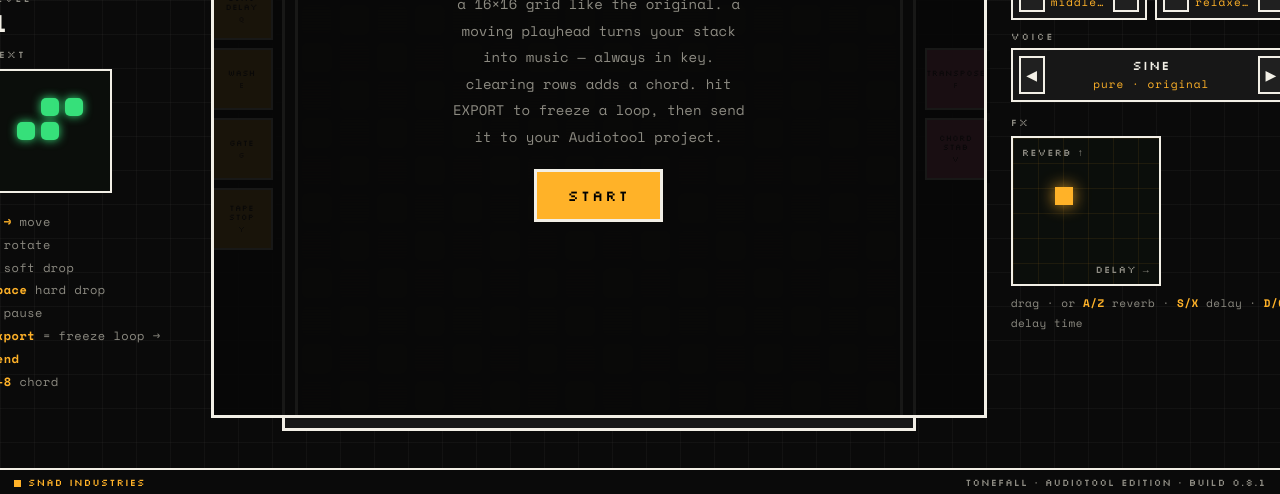
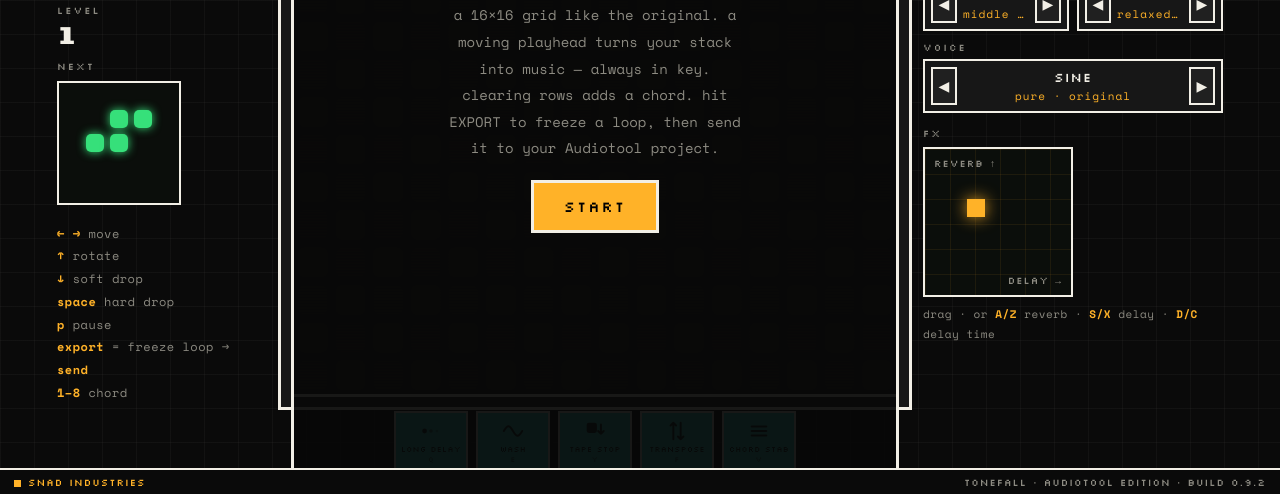
Before and after one commit to SnadBreugen/tonefall-audiotool, a website built with Vite: page index.html in a window 1280 px wide. Shown: the part 306-800 px from the top of the page. Built offline with nearby package versions, Linux system fonts and the light colour scheme; what @audiotool/nexus would draw is missing.

Commit message:
build 0.9.2 – fix note·out label overlap

```diff
--- a/game.js
+++ b/game.js
@@ -220,14 +220,6 @@
     fb.linearRampToValueAtTime(Math.min(0.85, fxX*0.82+0.4), t+0.5);
     fb.linearRampToValueAtTime(fxX*0.82, t+4.0);
   }
-  // GATE / STUTTER (g): chop the master in 16th-note steps for ~1 bar
-  function gestureGate(){ ensureAudio(); if(!AC) return;
-    const t=AC.currentTime, step=Math.max(0.05,(stepMs/1000)), steps=16, mg=master.gain, lvl=0.62;
-    mg.cancelScheduledValues(t);
-    for(let i=0;i<steps;i++){ const tt=t+i*step;
-      mg.setValueAtTime(lvl, tt); mg.setValueAtTime(0.0, tt+step*0.5); }
-    mg.setValueAtTime(lvl, t+steps*step);
-  }
   // TAPE-STOP (y): power-down brake — muffle + dip, then snap back
   function gestureTapeStop(){ ensureAudio(); if(!AC) return;
     const t=AC.currentTime, f=sweepLP.frequency, mg=master.gain, lvl=0.62;
@@ -261,7 +253,7 @@
     q:['↯ long delay',gestureDub],  h:['↯ long delay',gestureDub],
     e:['wash',gestureWash],
     f:['transpose',gestureTranspose], v:['chord stab',gestureStab],
-    g:['gate',gestureGate], y:['tape-stop',gestureTapeStop],
+    y:['tape-stop',gestureTapeStop],
   };
   function ensureAudio(){ if(!AC) initAudio(); if(AC && AC.state==="suspended") AC.resume(); }
   function note(freq, vel, t0){
@@ -838,6 +830,12 @@
     b.addEventListener("click", fire);
     b.addEventListener("touchstart", e=>{ e.preventDefault(); fire(); }, {passive:false});
   });
+  (function(){
+    const BG=[["bg-morph","MORPH"],["bg-original","ORIGINAL"],["bg-pixel","PIXEL"]];
+    let bi=0; const btn=document.getElementById("bgToggle");
+    function apply(){ bloom.className=BG[bi][0]; if(btn) btn.textContent="BG · "+BG[bi][1]; }
+    if(btn){ btn.addEventListener("click", ()=>{ bi=(bi+1)%BG.length; apply(); }); apply(); }
+  })();
   document.getElementById("speedPrev").onclick=()=>{ ensureAudio(); setSpeed(speedIdx-1); };
   document.getElementById("speedNext").onclick=()=>{ ensureAudio(); setSpeed(speedIdx+1); };
 
--- a/index.html
+++ b/index.html
@@ -49,10 +49,12 @@
   #atstatus.ok{ color:#7ee08a } #atstatus.err{ color:#ff8a8a }
 
   .wrap{ display:flex;gap:24px;align-items:center;flex-wrap:nowrap; width:100%;justify-content:center;position:relative;z-index:1; margin:auto }
-  #bloom{ position:fixed; inset:0; width:100vw; height:100vh; z-index:0; pointer-events:none;
-    opacity:.7; filter:blur(40px) grayscale(1) sepia(1) saturate(5) hue-rotate(0deg) brightness(1.7); transform:scale(1.2);
+  #bloom{ position:fixed; inset:0; width:100vw; height:100vh; z-index:0; pointer-events:none; opacity:.7; transform:scale(1.2); }
+  #bloom.bg-morph{ filter:blur(40px) grayscale(1) sepia(1) saturate(5) brightness(1.7);
     animation:bloomhue 48s linear infinite; }
   @keyframes bloomhue{ to{ filter:blur(40px) grayscale(1) sepia(1) saturate(5) hue-rotate(360deg) brightness(1.7); } }
+  #bloom.bg-original{ filter:blur(46px) saturate(1.4) brightness(1.25); animation:none; }
+  #bloom.bg-pixel{ filter:brightness(.5) saturate(1.15) contrast(1.15); image-rendering:pixelated; animation:none; transform:scale(1.0); }
   .side{ min-width:180px; max-width:210px; }
   .side-right{ width:300px; max-width:300px; min-width:280px; }
   .selgrid{ display:grid; grid-template-columns:1fr 1fr; gap:10px 8px; margin-bottom:14px }
@@ -107,25 +109,29 @@
   .kblabel{ font-size:11px;color:var(--dim);letter-spacing:1px;margin-top:8px;text-align:center }
   .boardhead{ display:flex; align-items:center; gap:12px; margin-bottom:10px; min-height:32px; }
   .topbar{ display:flex;gap:8px;margin-left:auto }
-  .boardrow{ display:flex; align-items:center; justify-content:center; gap:22px; }
-  .pads{ display:flex; flex-direction:column; gap:8px; flex:0 0 auto; }
-  .fxbtn{ width:62px; height:62px; display:flex; flex-direction:column; align-items:center; justify-content:center; gap:3px;
-    font-family:"Silkscreen",monospace; font-size:8.5px; letter-spacing:.3px; text-transform:uppercase; text-align:center;
-    line-height:1.08; border:2px solid var(--ink); cursor:pointer; transition:transform .05s, filter .05s; padding:2px;
-    box-shadow:3px 3px 0 rgba(0,0,0,.5); }
+  .boardrow{ display:flex; align-items:center; justify-content:center; }
+  .padrow{ display:flex; gap:8px; justify-content:center; flex-wrap:wrap; margin-top:14px; }
+  .fxbtn{ width:74px; height:62px; display:flex; flex-direction:column; align-items:center; justify-content:center; gap:2px;
+    font-family:"Silkscreen",monospace; font-size:8px; letter-spacing:.3px; text-transform:uppercase; text-align:center;
+    line-height:1.05; border:2px solid var(--ink); cursor:pointer; transition:transform .05s, filter .05s; padding:4px 2px;
+    background:#2fd9c4; color:#06231f; box-shadow:3px 3px 0 rgba(0,0,0,.5); }
+  .fxbtn svg{ width:22px; height:22px; display:block; margin-bottom:1px; }
   .fxbtn span{ display:block }
-  .fxbtn i{ font-style:normal; font-size:8px; opacity:.75; margin-top:1px }
-  .fxbtn.amber{ background:var(--amber); color:#1a1205 }
-  .fxbtn.pink{ background:#ff5fa2; color:#2a0a18 }
+  .fxbtn i{ font-style:normal; font-size:7.5px; opacity:.65 }
   .fxbtn:hover{ filter:brightness(1.1) }
-  .fxbtn:active,.fxbtn.hit{ transform:translate(2px,2px); box-shadow:1px 1px 0 rgba(0,0,0,.5); filter:brightness(1.2) }
+  .fxbtn:active,.fxbtn.hit{ transform:translate(2px,2px); box-shadow:1px 1px 0 rgba(0,0,0,.5); filter:brightness(1.25) }
+  /* background-mode toggle (top-right, outside the play area) */
+  #bgToggle{ position:fixed; top:14px; right:16px; z-index:40; font-family:"Silkscreen",monospace; font-size:10px;
+    letter-spacing:1px; color:var(--amber); background:rgba(10,10,10,.7); border:2px solid var(--amber);
+    padding:8px 12px; cursor:pointer; backdrop-filter:blur(4px); }
+  #bgToggle:hover{ background:var(--amber); color:#000 }
   #jamflash{ flex:1; min-width:0; pointer-events:none; font-family:"Silkscreen",monospace; font-size:15px; letter-spacing:2px; text-transform:uppercase; color:var(--amber); opacity:0; transition:opacity .4s; white-space:nowrap; overflow:hidden; text-overflow:ellipsis }
   #jamflash.show{ opacity:1; transition:opacity .08s; }
   #holdbadge{ font-family:"Silkscreen",monospace; font-size:12px; letter-spacing:2px; color:#000; background:var(--amber); padding:5px 9px; opacity:0; transition:opacity .1s }
   #holdbadge.show{ opacity:1 }
   .hint{ font-size:12px;color:var(--dim);line-height:1.9;letter-spacing:.5px }
   .hint b{ color:var(--amber);font-weight:700 }
-  .ports{ display:flex;gap:8px;align-items:center;margin-bottom:8px }
+  .ports{ display:flex;gap:8px;align-items:center;margin-bottom:20px;position:relative;z-index:2 }
   .ports i{ width:18px;height:11px;background:var(--panel2);border:2px solid var(--ink);display:block }
   .ports span{ font-family:"Silkscreen",monospace;font-size:9px;letter-spacing:2px;color:var(--dim);text-transform:uppercase }
   .stage{ position:relative; }
@@ -209,14 +215,15 @@
   <!-- LOGIN (first screen) -->
   <div id="login">
     <div class="lg1">TONE<b>FALL</b></div>
-    <div class="lgsub">AUDIOTOOL EDITION · BUILD 0.8.1 · SNAD INDUSTRIES</div>
+    <div class="lgsub">AUDIOTOOL EDITION · BUILD 0.9.2 · SNAD INDUSTRIES</div>
     <button id="loginBtn">Login with Audiotool</button>
   </div>
 
   <!-- APP (after login) -->
   <div id="appwrap" hidden>
     <div id="game">
-      <canvas id="bloom" aria-hidden="true"></canvas>
+      <canvas id="bloom" class="bg-morph" aria-hidden="true"></canvas>
+      <button id="bgToggle">BG · MORPH</button>
       <div class="wrap">
         <div class="side">
           <div class="brand">
@@ -251,18 +258,28 @@
             </span>
           </div>
           <div class="ports"><i></i><i></i><span>note · out</span></div>
-          <div class="boardrow">
-            <div class="pads pads-fx">
-              <button class="fxbtn amber" data-k="q"><span>long delay</span><i>Q</i></button>
-              <button class="fxbtn amber" data-k="e"><span>wash</span><i>E</i></button>
-              <button class="fxbtn amber" data-k="g"><span>gate</span><i>G</i></button>
-              <button class="fxbtn amber" data-k="y"><span>tape stop</span><i>Y</i></button>
-            </div>
-            <canvas id="board"></canvas>
-            <div class="pads pads-tonal">
-              <button class="fxbtn pink" data-k="f"><span>transpose</span><i>F</i></button>
-              <button class="fxbtn pink" data-k="v"><span>chord stab</span><i>V</i></button>
-            </div>
+          <div class="boardrow"><canvas id="board"></canvas></div>
+          <div class="padrow">
+            <button class="fxbtn" data-k="q" title="long delay">
+              <svg viewBox="0 0 24 24"><circle cx="5" cy="12" r="2.6" fill="currentColor"/><circle cx="12" cy="12" r="2" fill="currentColor" opacity=".55"/><circle cx="18.5" cy="12" r="1.5" fill="currentColor" opacity=".3"/></svg>
+              <span>long delay</span><i>Q</i>
+            </button>
+            <button class="fxbtn" data-k="e" title="wash">
+              <svg viewBox="0 0 24 24" fill="none" stroke="currentColor" stroke-width="2.2"><path d="M2 12 C6 5,8 5,12 12 S18 19,22 12" stroke-linecap="round"/></svg>
+              <span>wash</span><i>E</i>
+            </button>
+            <button class="fxbtn" data-k="y" title="tape stop">
+              <svg viewBox="0 0 24 24" fill="none" stroke="currentColor" stroke-width="2.2"><rect x="4" y="4" width="9" height="9" rx="1.2" fill="currentColor"/><path d="M18.5 5 V15 M18.5 15 L15.5 12 M18.5 15 L21.5 12" stroke-linecap="round" stroke-linejoin="round"/></svg>
+              <span>tape stop</span><i>Y</i>
+            </button>
+            <button class="fxbtn" data-k="f" title="transpose">
+              <svg viewBox="0 0 24 24" fill="none" stroke="currentColor" stroke-width="2.2"><path d="M8 3 V21 M8 3 L5 6 M8 3 L11 6 M16 21 V3 M16 21 L13 18 M16 21 L19 18" stroke-linecap="round" stroke-linejoin="round"/></svg>
+              <span>transpose</span><i>F</i>
+            </button>
+            <button class="fxbtn" data-k="v" title="chord stab">
+              <svg viewBox="0 0 24 24" fill="none" stroke="currentColor" stroke-width="2.2"><path d="M4 7 H20 M4 12 H20 M4 17 H20" stroke-linecap="round"/></svg>
+              <span>chord stab</span><i>V</i>
+            </button>
           </div>
 
           <div class="overlay" id="startOv">
@@ -306,7 +323,7 @@
         <button id="bL">◀</button><button id="bRot">⟳</button><button id="bDown">▼</button><button id="bR">▶</button>
         <button class="drop" id="bDrop">DROP</button><button class="drop" id="bHold">EXPORT</button>
       </div>
-      <div class="footer"><span><i></i>SNAD INDUSTRIES</span><span class="r">tonefall · audiotool edition · build 0.8.1</span></div>
+      <div class="footer"><span><i></i>SNAD INDUSTRIES</span><span class="r">tonefall · audiotool edition · build 0.9.2</span></div>
 
       <!-- SEND MODAL (opens on Hold) -->
       <div id="sendModal" class="modal hidden">
@@ -327,10 +344,9 @@
           <div class="msec">
             <div class="mlbl">1 · pick the synth you placed (for MIDI)</div>
             <div class="synthbtns" id="synthbtns">
-              <button class="synth on" data-s="heisenberg">Heisenberg</button>
+              <button class="synth on" data-s="tonematrix">Tonematrix</button>
               <button class="synth" data-s="pulverisateur">Pulverisateur</button>
-              <button class="synth" data-s="space">Space</button>
-              <button class="synth" data-s="bassline">Bassline</button>
+              <button class="synth" data-s="heisenberg">Heisenberg</button>
             </div>
           </div>
 
--- a/main.ts
+++ b/main.ts
@@ -10,12 +10,12 @@
 
 let at: any = null
 let nexus: any = null
-let selectedSynth: SynthType = "heisenberg"
+let selectedSynth: SynthType = "tonematrix"
 
 const setAtStatus = (s: string, cls = "") => { atStatusEl.textContent = s; atStatusEl.className = cls }
 const setSendStatus = (s: string, cls = "") => { sendStatusEl.textContent = s; sendStatusEl.className = cls }
 
-console.log("TONEFALL → Audiotool — build 0.8.1")
+console.log("TONEFALL → Audiotool — build 0.9.2")
 
 function wireSendPanel() {
   // synth selector
--- a/tonefall-bridge.ts
+++ b/tonefall-bridge.ts
@@ -6,7 +6,7 @@
 //    then insertSample with the finished SampleMeta (auto-creates audio device+track).
 // ─────────────────────────────────────────────────────────────────────────────
 
-export type SynthType = "heisenberg" | "pulverisateur" | "space" | "bassline"
+export type SynthType = "tonematrix" | "pulverisateur" | "heisenberg"
 
 export type NoteCell = {
   pitch: number
```
Also changed, not shown: 1 other file.
